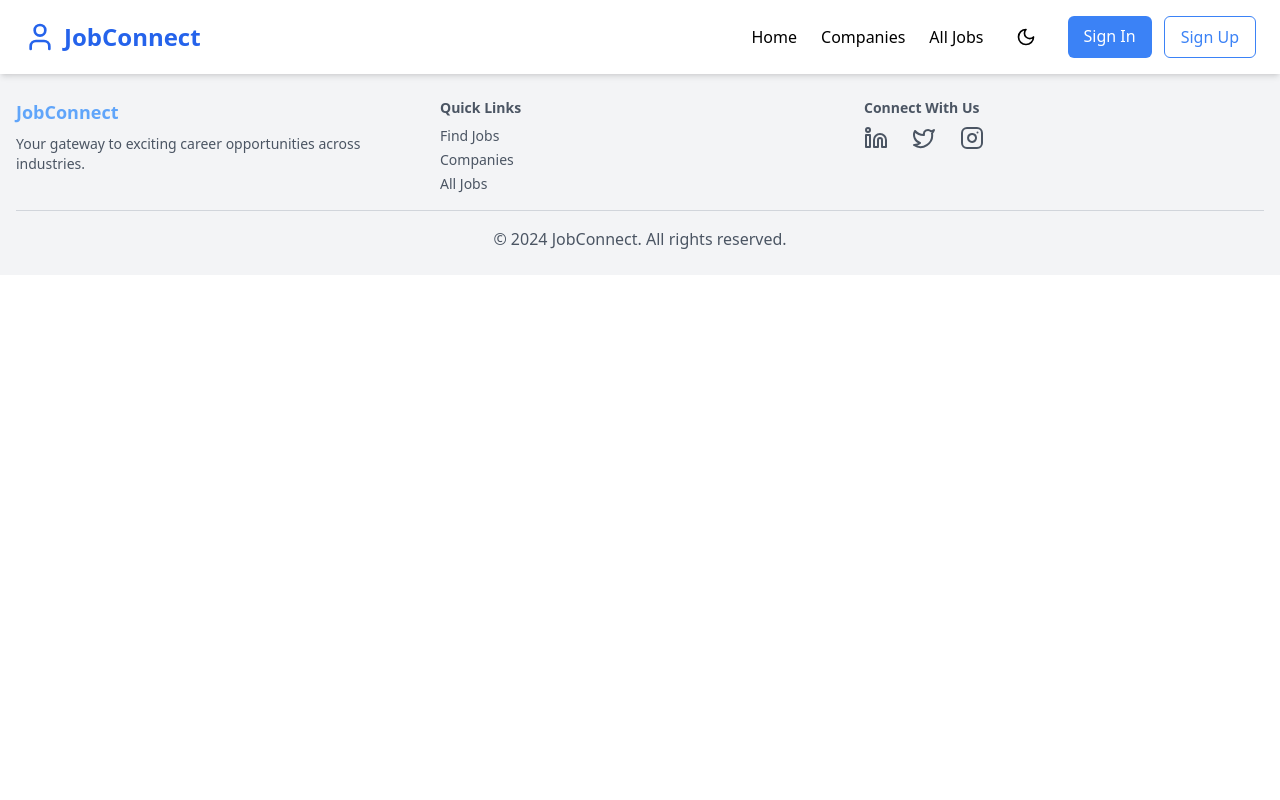
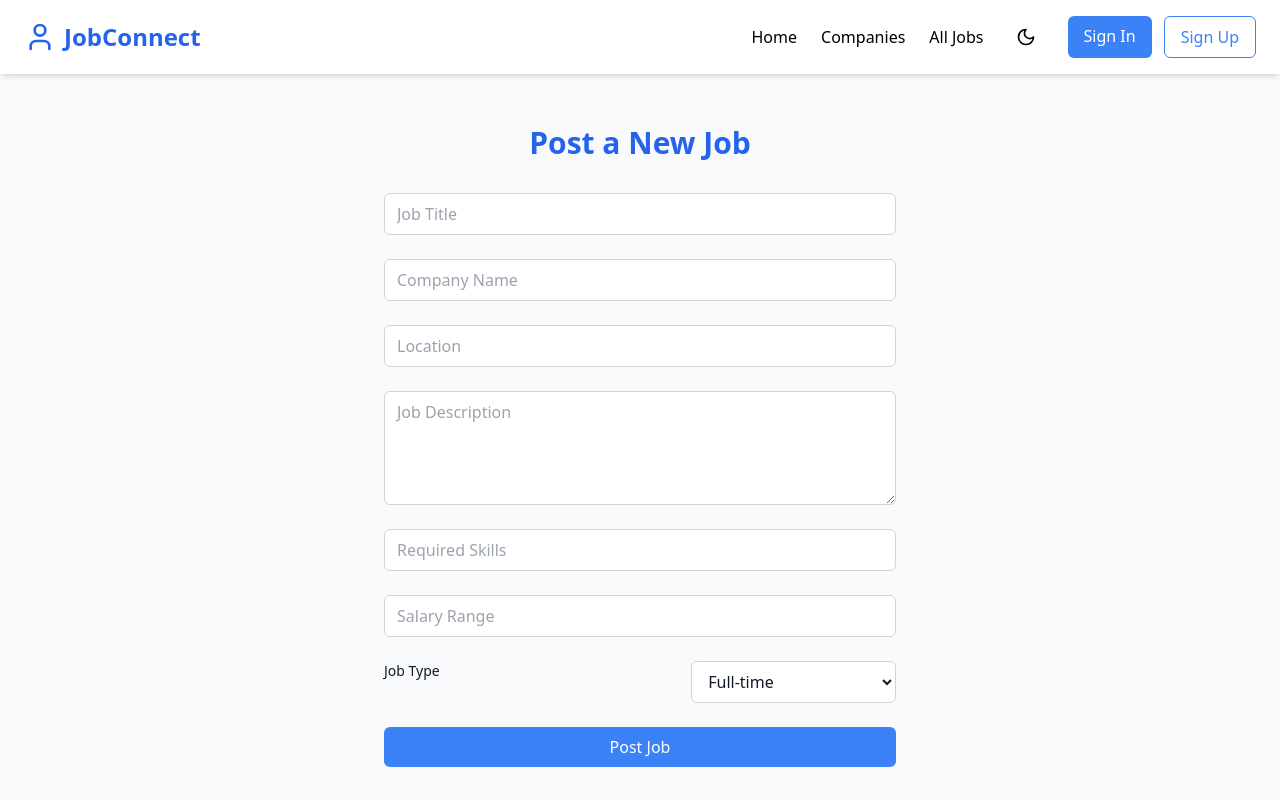
Before and after one commit to Sayan0361/JobPortal, a React (Create React App) app in the folder Frontend/: page /job-posting-page in a window 1280 px wide. Shown: the top 800 px of the page. Built offline with nearby package versions, Linux system fonts and the light colour scheme.

Commit message:
please check

```diff
--- a/Frontend/src/App.js
+++ b/Frontend/src/App.js
@@ -7,15 +7,16 @@ import Companies from './pages/Companies';
 import AllJobs from './pages/AllJobs';
 import SignIn from './pages/SignIn';
 import SignUp from './pages/SignUp';
+import JobPostingPage from './pages/JobPostingPage';
 import Loading from './components/Loading';
 
 function App() {
-  // Get the theme from localStorage
+
   const storedTheme = localStorage.getItem('isDarkMode');
   const initialTheme = storedTheme ? JSON.parse(storedTheme) : false;
   const [isDarkMode, setIsDarkMode] = useState(initialTheme);
   const [loading, setLoading] = useState(true);
-  const [user, setUser] = useState(null); // Store the logged-in user
+  const [user, setUser] = useState(null);
 
   const toggleTheme = () => {
     const newTheme = !isDarkMode;
@@ -25,18 +26,18 @@ function App() {
 
   useEffect(() => {
     const timer = setTimeout(() => {
-      setLoading(false); // Stop loading after 3 seconds
+      setLoading(false);
     }, 3000);
     return () => clearTimeout(timer);
   }, []);
 
-  // Handle user login (this should be triggered after successful login)
+
   const handleLogin = (userData) => {
-    setUser(userData); // Set the logged-in user
+    setUser(userData);
   };
 
   const handleLogout = () => {
-    setUser(null); // Clear user data on logout
+    setUser(null);
   };
 
   return (
@@ -46,12 +47,13 @@ function App() {
         <Navbar
           isDarkMode={isDarkMode}
           toggleTheme={toggleTheme}
-          user={user} // Pass user data to Navbar
-          logout={handleLogout} // Pass logout function to Navbar
+          user={user}
+          logout={handleLogout}
         />
         <Routes>
           <Route path="/" element={<FindJobs isDarkMode={isDarkMode} user={user} />} />
           <Route path="/companies" element={<Companies isDarkMode={isDarkMode} />} />
+          <Route path="/job-posting-page" element={<JobPostingPage isDarkMode={isDarkMode} />} />
           <Route path="/all-jobs" element={<AllJobs isDarkMode={isDarkMode} />} />
           <Route path="/signin" element={<SignIn isDarkMode={isDarkMode} onLogin={handleLogin} />} />
           <Route path="/signup" element={<SignUp isDarkMode={isDarkMode} />} />
--- a/Frontend/src/components/Card.js
+++ b/Frontend/src/components/Card.js
@@ -1,11 +1,11 @@
 import React, { useEffect } from 'react';
 import { Link } from 'react-router-dom';
-import AOS from 'aos';  // Import AOS
-import 'aos/dist/aos.css';  // Import AOS styles
+import AOS from 'aos';
+import 'aos/dist/aos.css';
 
 const Card = ({ title, description, link, isDarkMode }) => {
   useEffect(() => {
-    AOS.init({ duration: 1000, once: true }); // Initialize AOS
+    AOS.init({ duration: 1000, once: true });
   }, []);
 
   return (
@@ -13,7 +13,7 @@ const Card = ({ title, description, link, isDarkMode }) => {
       className={`border rounded-md shadow-md p-4
         ${isDarkMode ? 'bg-gray-800 text-gray-200' : 'bg-white text-gray-900'}
         transition-all duration-300 ease-in-out transform hover:scale-105 hover:shadow-xl`}
-      data-aos="fade-up"  // Add AOS animation to each card
+      data-aos="fade-up"
     >
       <h2 className="text-xl font-semibold text-blue-600">{title}</h2>
       <p className="text-gray-700 dark:text-gray-300 mt-2">{description}</p>
--- /dev/null
+++ b/Frontend/src/pages/JobPostingPage.js
@@ -0,0 +1,151 @@
+import React, { useState } from "react";
+import { useNavigate } from "react-router-dom";
+import { Link } from "react-router-dom";
+
+const JobPosting = ({ isDarkMode }) => {
+  const [formData, setFormData] = useState({
+    jobTitle: "",
+    companyName: "",
+    location: "",
+    jobDescription: "",
+    requiredSkills: "",
+    salary: "",
+    jobType: "full-time",
+  });
+
+  const navigate = useNavigate();
+
+  const handleChange = (e) => {
+    const { name, value } = e.target;
+    setFormData((prev) => ({
+      ...prev,
+      [name]: value,
+    }));
+  };
+
+  const handleSubmit = (e) => {
+    e.preventDefault();
+    // Add job posting logic here (send data to backend, save to localStorage, etc.)
+    console.log("Job Posted:", formData);
+    navigate("/all-jobs"); // Redirect after posting
+  };
+
+  return (
+    <div
+      className={`min-h-screen flex items-center justify-center py-12 px-4 sm:px-6 lg:px-8 transition-colors duration-300 ${isDarkMode ? "bg-gray-900 text-gray-200" : "bg-gray-50 text-gray-900"}`}
+    >
+      <div className="max-w-lg w-full space-y-8">
+        <h2 className={`text-center text-3xl font-extrabold ${isDarkMode ? "text-blue-500" : "text-blue-600"}`}>
+          Post a New Job
+        </h2>
+
+        <form className="space-y-6" onSubmit={handleSubmit}>
+          {/* Job Title */}
+          <input
+            type="text"
+            name="jobTitle"
+            placeholder="Job Title"
+            value={formData.jobTitle}
+            onChange={handleChange}
+            required
+            className={`block w-full px-3 py-2 rounded-md border transition-colors ${isDarkMode ? "bg-gray-800 text-gray-200 border-gray-700 focus:ring-blue-400 focus:border-blue-400" : "bg-white text-gray-900 border-gray-300 focus:ring-blue-500 focus:border-blue-500"}`}
+          />
+
+          {/* Company Name */}
+          <input
+            type="text"
+            name="companyName"
+            placeholder="Company Name"
+            value={formData.companyName}
+            onChange={handleChange}
+            required
+            className={`block w-full px-3 py-2 rounded-md border transition-colors ${isDarkMode ? "bg-gray-800 text-gray-200 border-gray-700 focus:ring-blue-400 focus:border-blue-400" : "bg-white text-gray-900 border-gray-300 focus:ring-blue-500 focus:border-blue-500"}`}
+          />
+
+          {/* Location */}
+          <input
+            type="text"
+            name="location"
+            placeholder="Location"
+            value={formData.location}
+            onChange={handleChange}
+            required
+            className={`block w-full px-3 py-2 rounded-md border transition-colors ${isDarkMode ? "bg-gray-800 text-gray-200 border-gray-700 focus:ring-blue-400 focus:border-blue-400" : "bg-white text-gray-900 border-gray-300 focus:ring-blue-500 focus:border-blue-500"}`}
+          />
+
+          {/* Job Description */}
+          <textarea
+            name="jobDescription"
+            placeholder="Job Description"
+            value={formData.jobDescription}
+            onChange={handleChange}
+            required
+            rows="4"
+            className={`block w-full px-3 py-2 rounded-md border transition-colors ${isDarkMode ? "bg-gray-800 text-gray-200 border-gray-700 focus:ring-blue-400 focus:border-blue-400" : "bg-white text-gray-900 border-gray-300 focus:ring-blue-500 focus:border-blue-500"}`}
+          />
+
+          {/* Required Skills */}
+          <input
+            type="text"
+            name="requiredSkills"
+            placeholder="Required Skills"
+            value={formData.requiredSkills}
+            onChange={handleChange}
+            required
+            className={`block w-full px-3 py-2 rounded-md border transition-colors ${isDarkMode ? "bg-gray-800 text-gray-200 border-gray-700 focus:ring-blue-400 focus:border-blue-400" : "bg-white text-gray-900 border-gray-300 focus:ring-blue-500 focus:border-blue-500"}`}
+          />
+
+          {/* Salary */}
+          <input
+            type="text"
+            name="salary"
+            placeholder="Salary Range"
+            value={formData.salary}
+            onChange={handleChange}
+            required
+            className={`block w-full px-3 py-2 rounded-md border transition-colors ${isDarkMode ? "bg-gray-800 text-gray-200 border-gray-700 focus:ring-blue-400 focus:border-blue-400" : "bg-white text-gray-900 border-gray-300 focus:ring-blue-500 focus:border-blue-500"}`}
+          />
+
+          {/* Job Type */}
+          <div className="flex justify-between">
+            <label className="block text-sm font-medium">Job Type</label>
+            <select
+              name="jobType"
+              value={formData.jobType}
+              onChange={handleChange}
+              className={`block w-2/5 px-3 py-2 rounded-md border transition-colors ${isDarkMode ? "bg-gray-800 text-gray-200 border-gray-700 focus:ring-blue-400 focus:border-blue-400" : "bg-white text-gray-900 border-gray-300 focus:ring-blue-500 focus:border-blue-500"}`}
+            >
+              <option value="full-time">Full-time</option>
+              <option value="part-time">Part-time</option>
+              <option value="remote">Remote</option>
+            </select>
+          </div>
+
+          <div className="flex justify-center">
+            <button
+              type="submit"
+              className={`w-full py-2 px-4 rounded-md font-medium text-white ${isDarkMode ? "bg-blue-600 hover:bg-blue-700" : "bg-blue-500 hover:bg-blue-600"}`}
+            >
+              Post Job
+            </button>
+          </div>
+        </form>
+
+        {/* Footer Section */}
+        <div className="text-center">
+          <p>
+            Want to view all jobs?{' '}
+            <Link
+              to="/all-jobs"
+              className={`transition-colors ${isDarkMode ? 'text-blue-400 hover:text-blue-300' : 'text-blue-600 hover:underline'}`}
+            >
+              View Jobs
+            </Link>
+          </p>
+        </div>
+      </div>
+    </div>
+  );
+};
+
+export default JobPosting;
--- a/Frontend/src/pages/SignUp.js
+++ b/Frontend/src/pages/SignUp.js
@@ -88,8 +88,13 @@ const SignUp = ({ isDarkMode }) => {
 
   const handleSuccessDialogClose = () => {
     setShowSuccessDialog(false);
-    navigate("/");
+    if (userType === "employer") {
+      navigate("/job-posting-page"); // Redirect to the Job Posting page for Employers
+    } else {
+      navigate("/"); // Redirect to the homepage for Jobseekers
+    }
   };
+
 
   return (
     <div
```
Also changed, not shown: Frontend/src/components/Navbar.js (+123 -35 lines).
